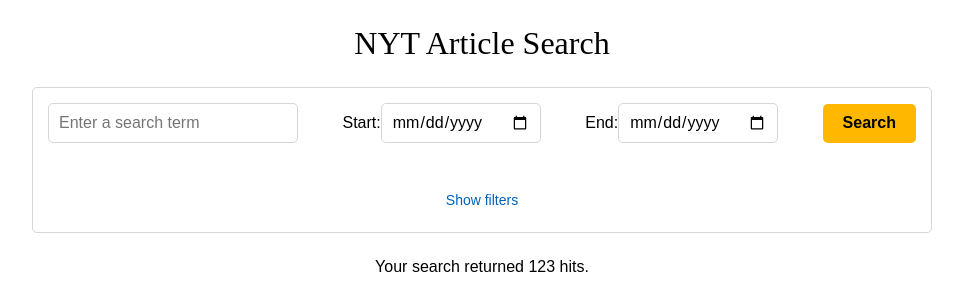
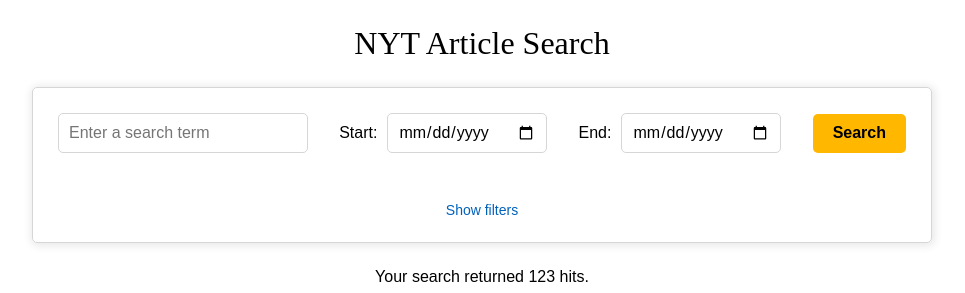
Before and after one commit to MatthewBerglund/nytimes-article-searcher-react, a React (Create React App) app: page / in a window 1280 px wide. Shown: the top 293 px of the page, without its empty margins (158-1123 px from the left). Built offline with nearby package versions, Linux system fonts and the light colour scheme; the HTML template or start-up script is replaced by a standard one.

Commit message:
Adjust styles

```diff
--- a/src/App.css
+++ b/src/App.css
@@ -51,9 +51,10 @@
 form {
   border-radius: 5px;
   border: 1px solid #d6d6d6;
+  box-shadow: 1px 1px 8px 2px #e9e9e9;
   display: grid;
   grid-template-rows: 70px auto;
-  padding: 10px 15px;
+  padding: 20px 25px 10px 25px;
   row-gap: 10px;
   width: 900px;
 }
@@ -69,6 +70,7 @@
 
 input[type="date"] {
   width: 160px;
+  margin-left: 10px;
 }
 
 input[type="checkbox"] {
@@ -122,12 +124,12 @@
   display: grid;
 }
 
-#news-desk-fieldset {
+#news-desks-fieldset {
   grid-area: newsDesk;
   width: 380px;
 }
 
-#news-desk-fieldset ul {
+#news-desks-fieldset ul {
   display: grid;
   grid-template-columns: 1fr 1fr;
 }
```
